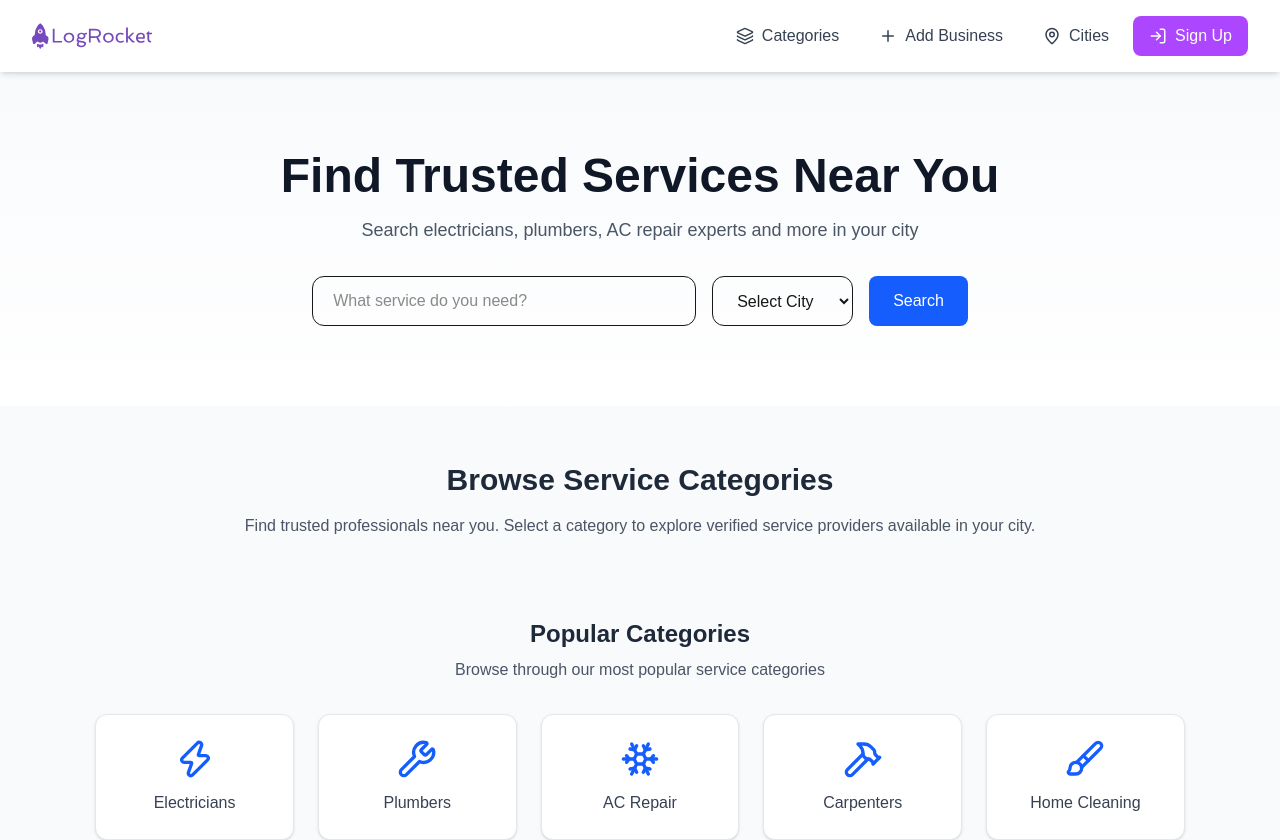
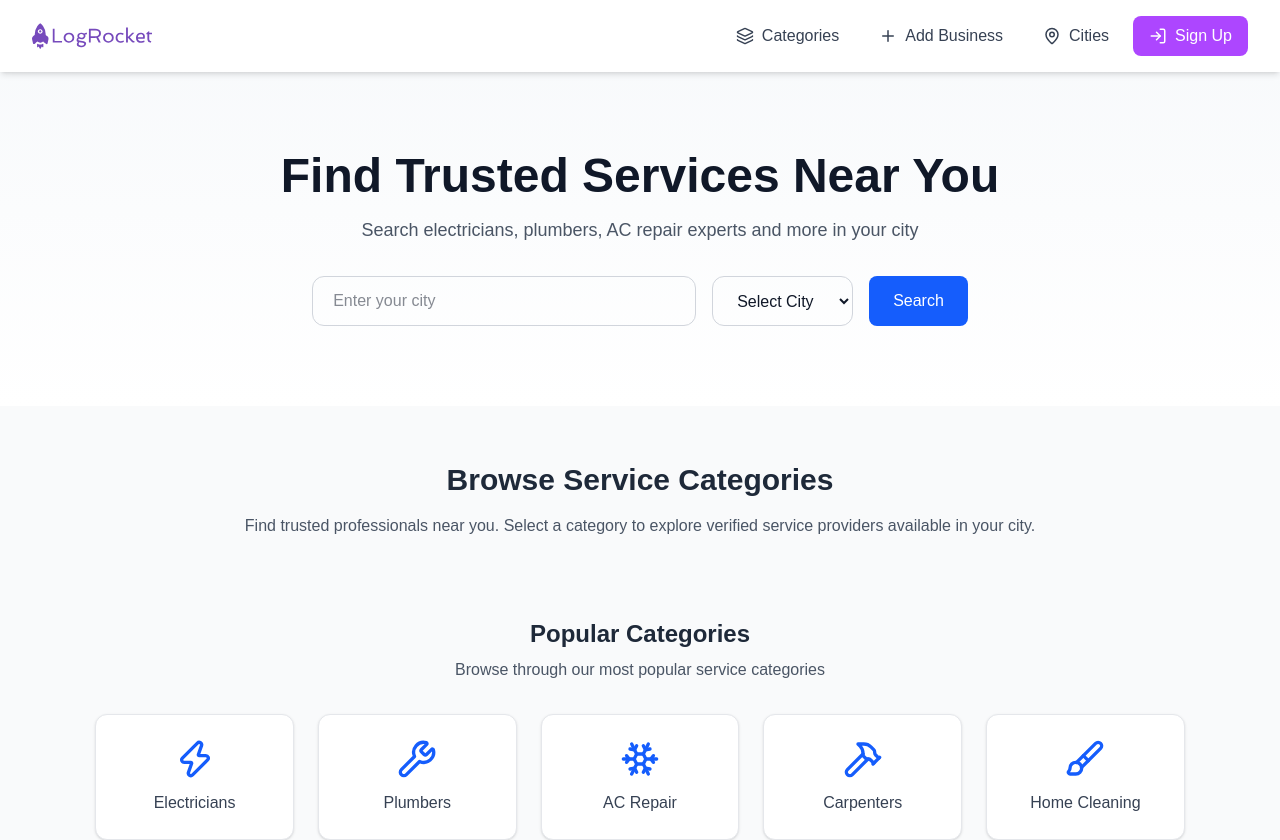
Before and after one commit to abdullahwebdev9176/service-markaz, a Next.js app: page / in a window 1280 px wide. Shown: the top 840 px of the page. Built offline with nearby package versions, Linux system fonts and the light colour scheme.

Commit message:
updated form

```diff
--- /dev/null
+++ b/src/app/components/Form/InputField.jsx
@@ -0,0 +1,11 @@
+import React from 'react'
+
+const InputField = ({ placeholder, type }) => {
+  return (
+    <>
+        <input type={type} placeholder={placeholder} className="px-5 py-3 w-full md:w-96 border border-gray-300 rounded-xl outline-none focus:ring-2 focus:ring-indigo-500 text-gray-900" />
+    </>
+  )
+}
+
+export default InputField
--- /dev/null
+++ b/src/app/components/Form/SelectBox.jsx
@@ -0,0 +1,14 @@
+import React from 'react'
+
+const SelectBox = ({ options, placeholder }) => {
+  return (
+    <select className="px-5 py-3 border border-gray-300 rounded-xl outline-none focus:ring-2 focus:ring-indigo-500 text-gray-900">
+      <option>{placeholder}</option>
+      {options.map((option, index) => (
+        <option key={index}>{option}</option>
+      ))}
+    </select>
+  )
+}
+
+export default SelectBox
--- a/src/app/components/home/HeroSection.jsx
+++ b/src/app/components/home/HeroSection.jsx
@@ -1,6 +1,8 @@
 import { cities } from '@/data/cities'
 import React from 'react'
 import FormSubmitBtn from '../ui/FormSubmitBtn'
+import InputField from '../Form/InputField'
+import SelectBox from '../Form/SelectBox'
 
 const HeroSection = () => {
 
@@ -17,20 +19,11 @@ const HeroSection = () => {
           </p>
 
           <div className="mt-8 flex flex-col md:flex-row gap-4 justify-center">
-            <input
-              type="text"
-              placeholder="What service do you need?"
-              className="px-5 py-3 w-full md:w-96 border rounded-xl outline-none focus:ring-2 focus:ring-indigo-500"
-            />
 
-            <select className="px-5 py-3 border rounded-xl outline-none focus:ring-2 focus:ring-indigo-500">
-              <option>Select City</option>
-              {cities.map((city, index) => (
-                <option key={index}>{city}</option>
-              ))}
-            </select>
+            <InputField placeholder="Enter your city" type="text" />
+            <SelectBox options={cities} placeholder="Select City" />
+            <FormSubmitBtn title="Search" />
 
-            <FormSubmitBtn title="Search" />
           </div>
         </div>
       </section>
```
